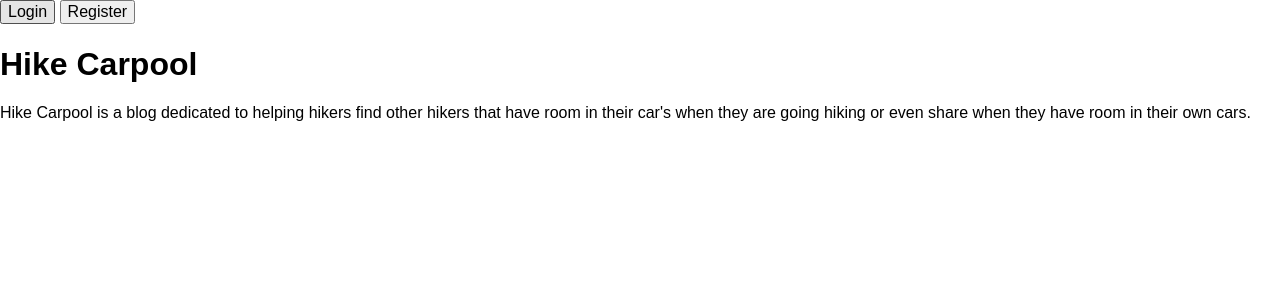
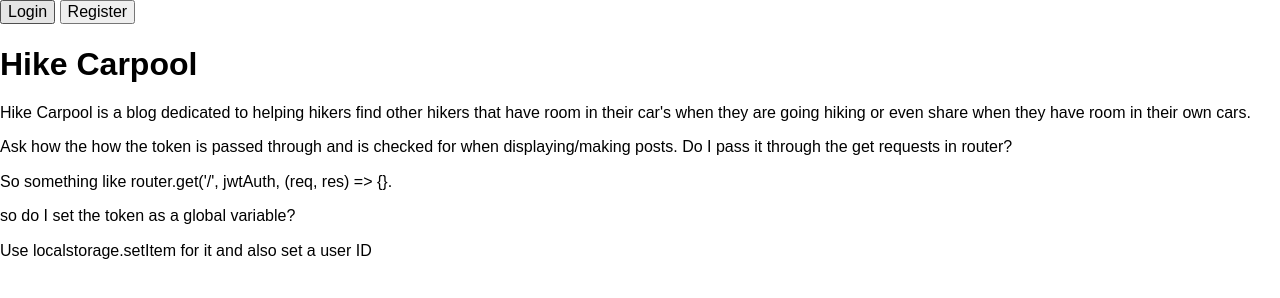
Before and after one commit to rusye/hike-carpool, a website: page public/index.html in a window 1280 px wide. Drawn offline with nearby package versions, Linux system fonts and the light colour scheme.

Commit message:
added public notes for me, backing up work

```diff
--- a/public/index.html
+++ b/public/index.html
@@ -26,6 +26,12 @@
           <h1>Hike Carpool</h1>
           <p>Hike Carpool is a blog dedicated to helping hikers find other hikers that have room in their
             car's when they are going hiking or even share when they have room in their own cars.</p>
+
+          <p>Ask how the how the token is passed through and is checked for when displaying/making posts.
+            Do I pass it through the get requests in router?</p>
+          <p>So something like router.get('/', jwtAuth, (req, res) => {}.</p>
+          <p>so do I set the token as a global variable?</p>
+          <p>Use localstorage.setItem for it and also set a user ID</p>
         </header>
       </section>
 
```
